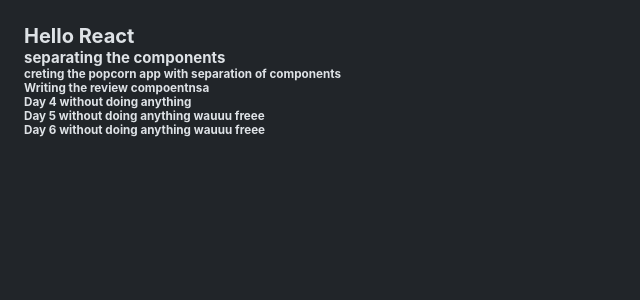
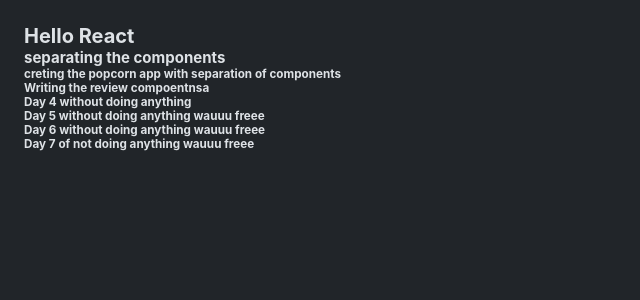
Before and after one commit to nikhilbudhathoki09/usePopcorn-React, a React (Create React App) app: page / in a window 1280 px wide. Shown: the top 300 px of the page, without its empty margins (0-640 px from the left). Built offline with nearby package versions, Linux system fonts and the light colour scheme.

Commit message:
khaii k ho

```diff
--- a/src/App.js
+++ b/src/App.js
@@ -10,6 +10,7 @@
       <h3>Day 4 without doing anything</h3>
       <h3>Day 5 without doing anything wauuu freee</h3>
       <h3>Day 6 without doing anything wauuu freee</h3>
+      <h3>Day 7 of not doing anything wauuu freee</h3>
     </div>
   );
 }
```
